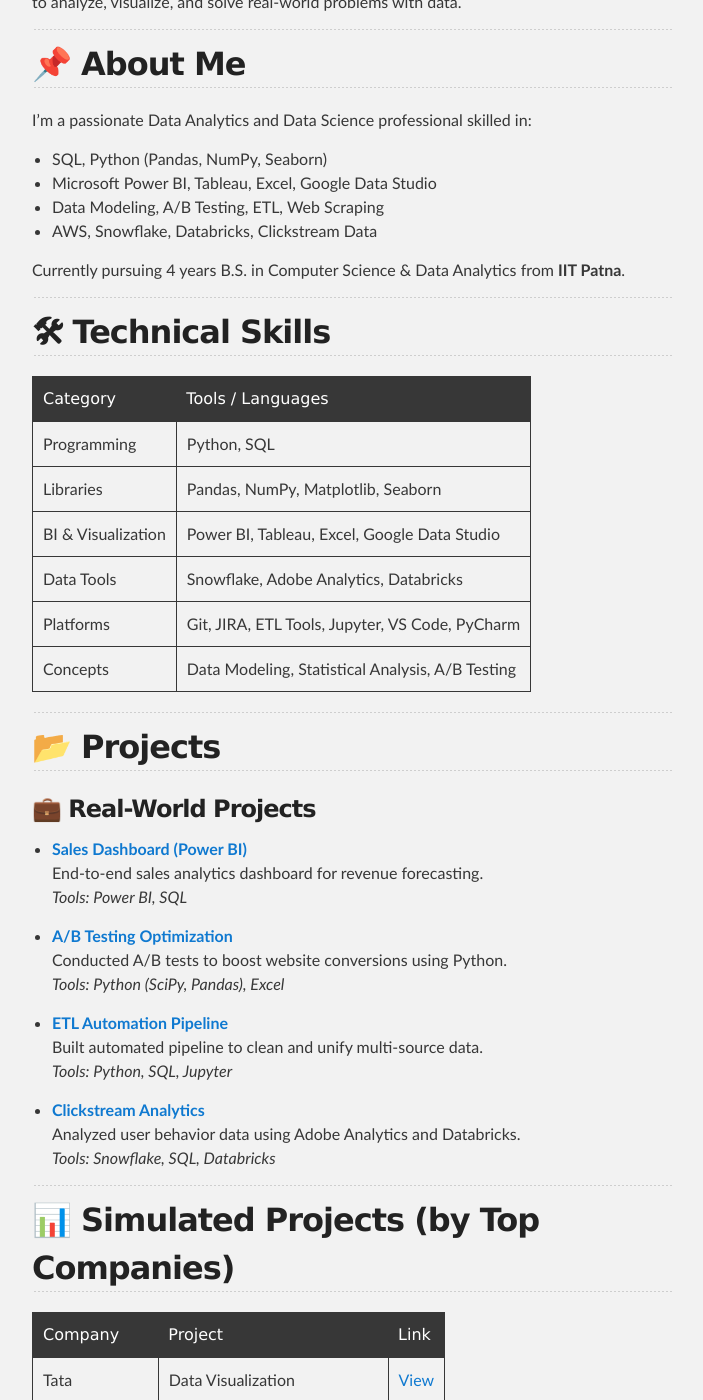
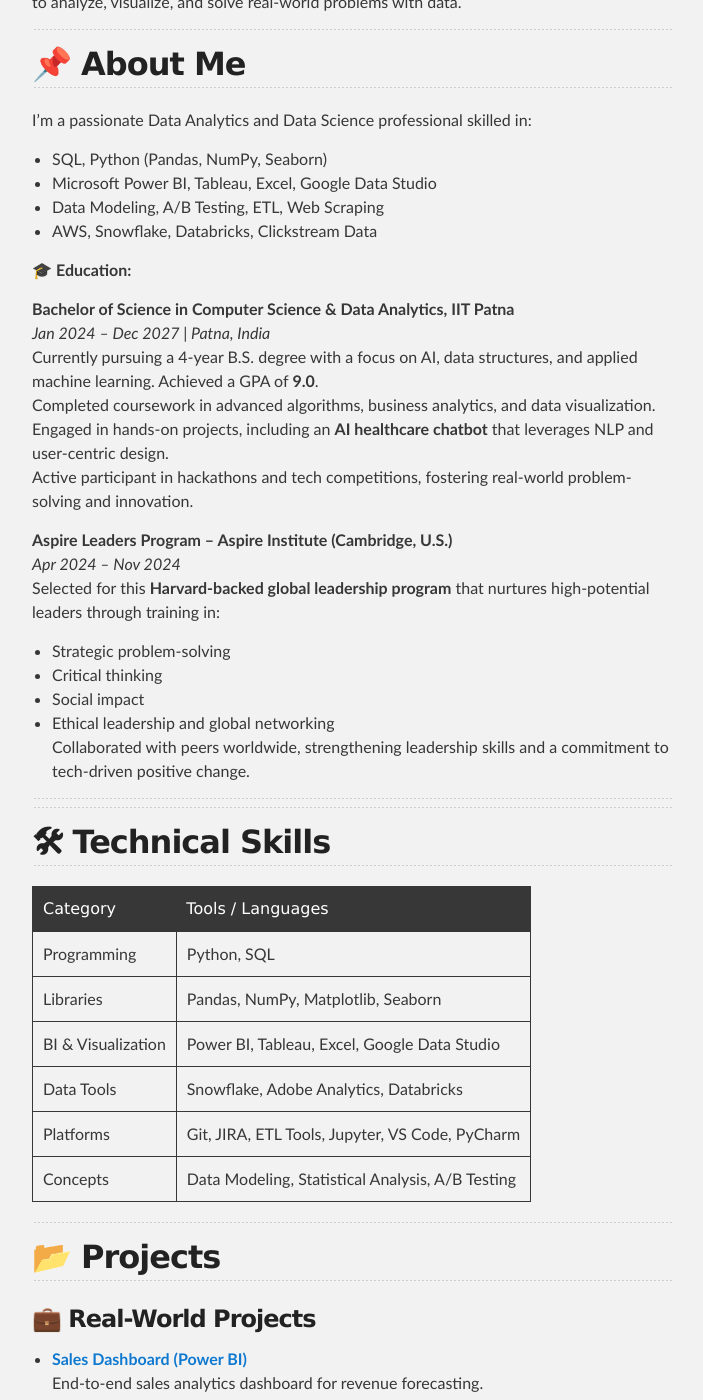
Before and after one commit to soudeeptikadar/soudeeptikadar.github.io, a Jekyll site: the page built from index.md, in a window 1280 px wide and 1400 px high, scrolled down 397 px. Shown: the whole window, without its empty margins (288-991 px from the left). Built offline with Jekyll 4.4.1, drawn with Linux system fonts in a browser that asks for light colours; our own code applies the rules of GitHub Pages for plain Markdown files; some of the changed text lies outside the part shown.

Commit message:
Update index.md

```diff
--- a/index.md
+++ b/index.md
@@ -15,7 +15,26 @@
 - Data Modeling, A/B Testing, ETL, Web Scraping
 - AWS, Snowflake, Databricks, Clickstream Data
 
-Currently pursuing 4 years B.S. in Computer Science & Data Analytics from **IIT Patna**.
+🎓 **Education:**
+
+**Bachelor of Science in Computer Science & Data Analytics, IIT Patna**
+*Jan 2024 – Dec 2027 | Patna, India*
+Currently pursuing a 4-year B.S. degree with a focus on AI, data structures, and applied machine learning. Achieved a GPA of **9.0**.
+Completed coursework in advanced algorithms, business analytics, and data visualization.
+Engaged in hands-on projects, including an **AI healthcare chatbot** that leverages NLP and user-centric design.
+Active participant in hackathons and tech competitions, fostering real-world problem-solving and innovation.
+
+**Aspire Leaders Program – Aspire Institute (Cambridge, U.S.)**
+*Apr 2024 – Nov 2024*
+Selected for this **Harvard-backed global leadership program** that nurtures high-potential leaders through training in:
+- Strategic problem-solving
+- Critical thinking
+- Social impact
+- Ethical leadership and global networking
+Collaborated with peers worldwide, strengthening leadership skills and a commitment to tech-driven positive change.
+
+---
+
 
 ---
 
@@ -45,11 +64,11 @@
   *Tools: Python (SciPy, Pandas), Excel*
 
 - **[ETL Automation Pipeline](https://your-link-here.com)**
-  Built automated pipeline to clean and unify multi-source data.
+  Built an automated pipeline to clean and unify multi-source data.
   *Tools: Python, SQL, Jupyter*
 
 - **[Clickstream Analytics](https://your-link-here.com)**
-  Analyzed user behavior data using Adobe Analytics and Databricks.
+  Analyzed user behaviour data using Adobe Analytics and Databricks.
   *Tools: Snowflake, SQL, Databricks*
 
 ---
```
